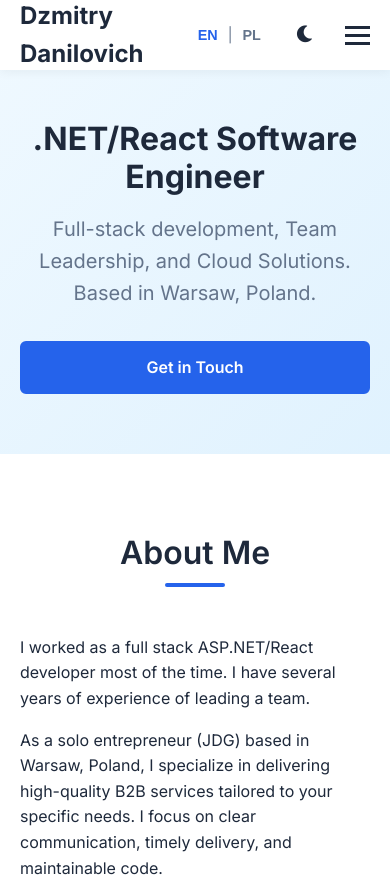
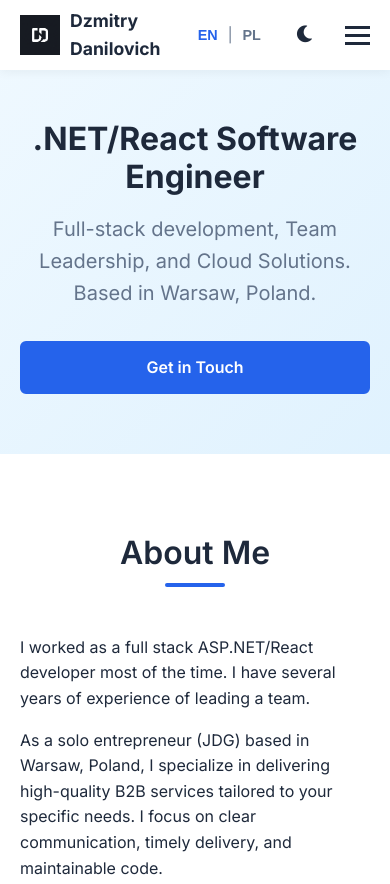
Before and after one commit to DzmitryDanilovich/DzmitryDanilovich.github.io, a plain HTML site: page index.html in a window 390 px wide. Shown: the top 884 px of the page. Drawn offline with Linux system fonts and the light colour scheme.

Commit message:
Add icon

```diff
--- a/assets/css/style.css
+++ b/assets/css/style.css
@@ -149,7 +149,19 @@ ul {
     font-size: 1.5rem;
     font-weight: 700;
     color: var(--text-color);
+    text-decoration: none;
+    display: flex;
+    align-items: center;
+    gap: 10px;
     transition: color 0.5s ease;
+    user-select: none;
+    -webkit-user-select: none;
+    cursor: default;
+}
+
+.logo-img {
+    height: 50px;
+    width: auto;
 }
 
 .nav-links {
@@ -393,6 +405,14 @@ ul {
 
 /* Responsive */
 @media (max-width: 768px) {
+    .logo {
+        font-size: 1.1rem;
+    }
+
+    .logo-img {
+        height: 40px;
+    }
+
     .hamburger {
         display: block;
     }
--- a/index.html
+++ b/index.html
@@ -12,12 +12,16 @@
     <link rel="preconnect" href="https://fonts.googleapis.com">
     <link rel="preconnect" href="https://fonts.gstatic.com" crossorigin>
     <link href="https://fonts.googleapis.com/css2?family=Inter:wght@300;400;600;700&display=swap" rel="stylesheet">
+    <link rel="icon" href="assets/images/logo 64.png" type="image/png">
 </head>
 
 <body>
     <header class="header">
         <div class="container">
-            <a href="#" class="logo">Dzmitry Danilovich</a>
+            <div class="logo">
+                <img src="assets/images/logo 128.png" alt="Dzmitry Danilovich Logo" class="logo-img">
+                Dzmitry Danilovich
+            </div>
             <nav class="navbar">
                 <ul class="nav-links">
                     <li><a href="#home" data-i18n="nav.home">Home</a></li>
```
Also changed, not shown: assets/images/logo 1024.png (added), assets/images/logo 128.png (added), assets/images/logo 256.png (added), assets/images/logo 64.png (added).
